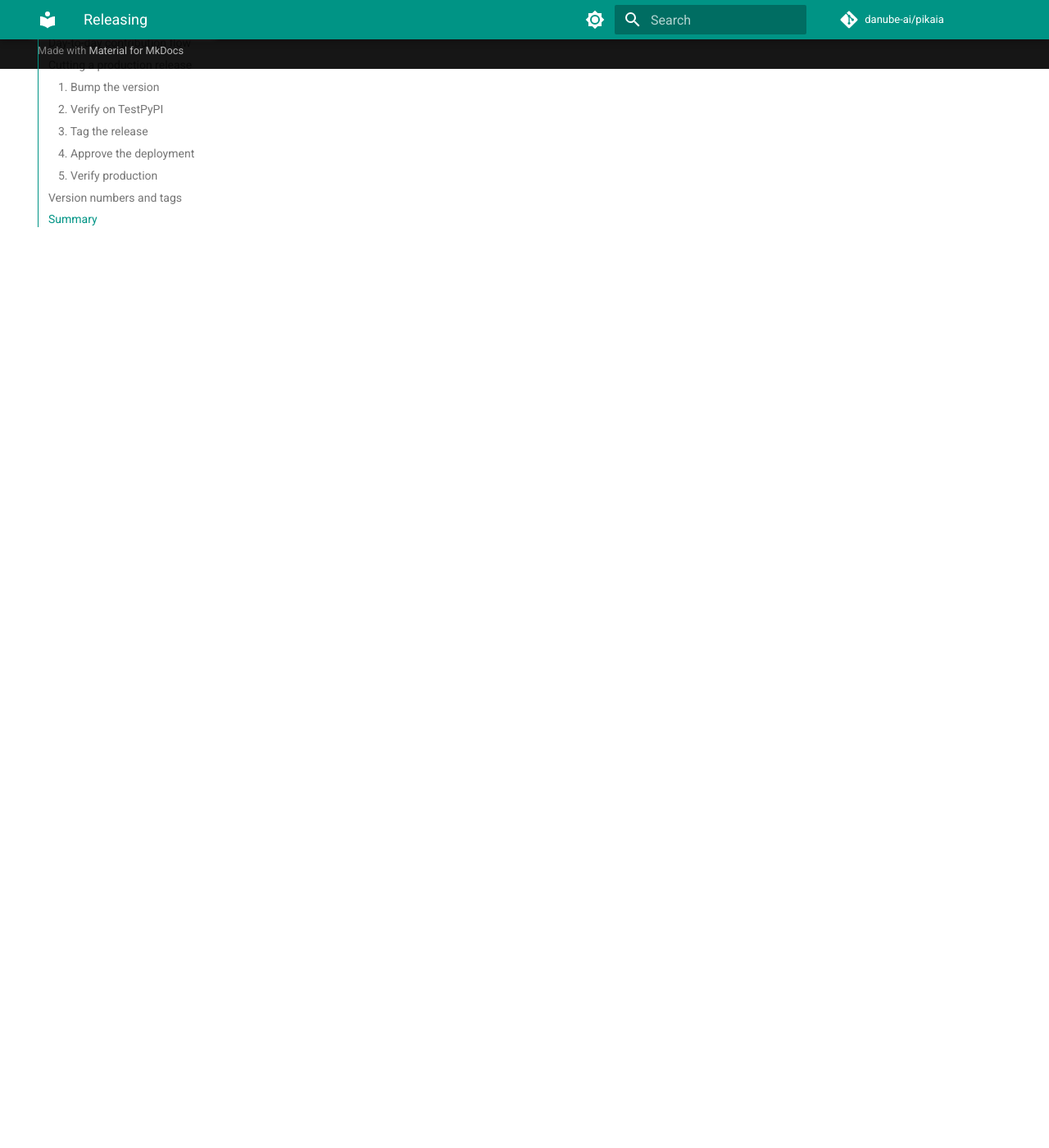
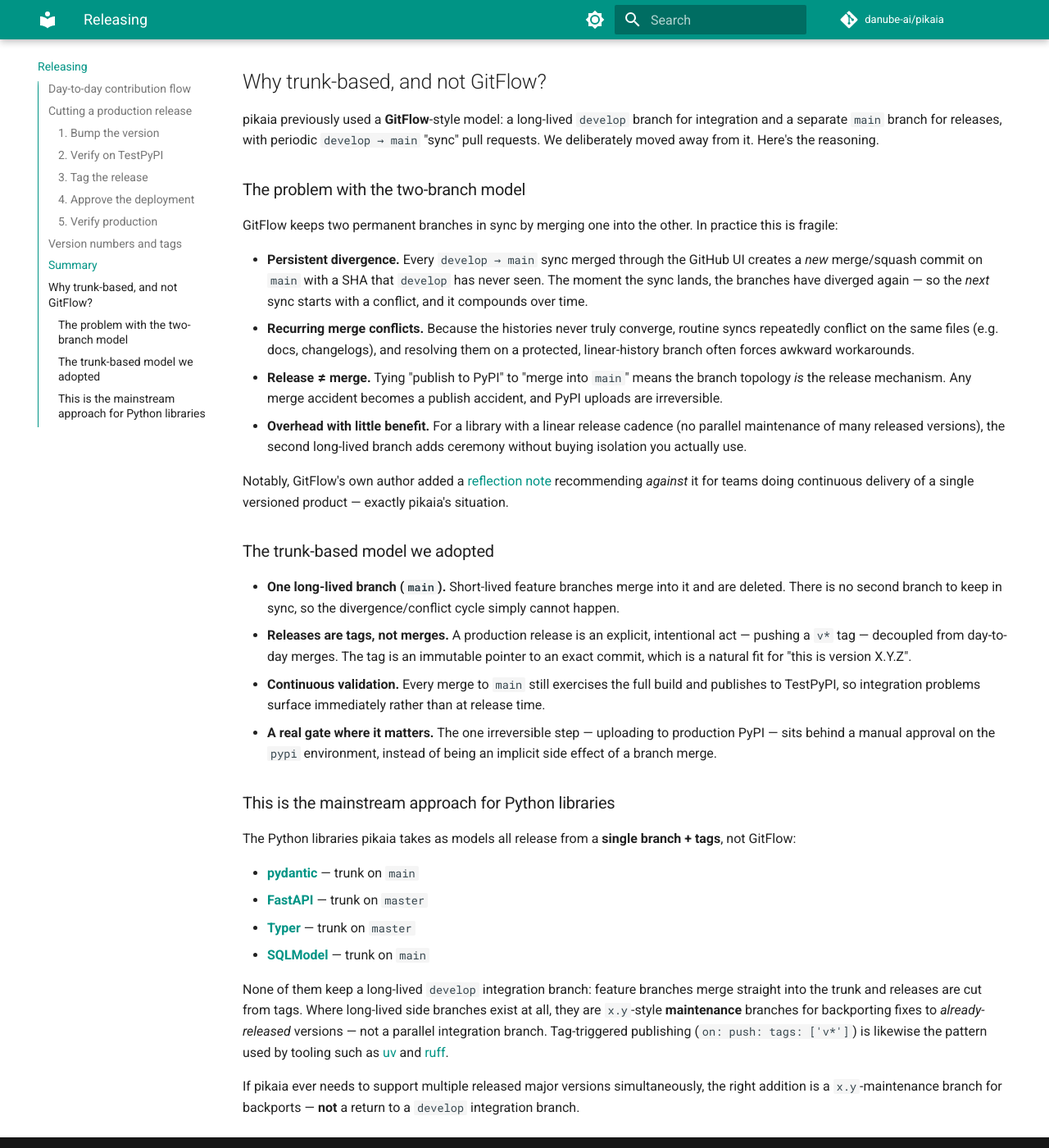
Before and after one commit to danube-ai/pikaia, an MkDocs documentation site: the page built from docs/releasing.md, in a window 1280 px wide and 1400 px high, scrolled down 2623 px. Shown: the whole window at 82% size. Built offline with MkDocs 1.6.1 and Material for MkDocs 9.7.7, drawn with Linux system fonts in a browser that asks for light colours; comment, search, counter and statistics services are not loaded; the version menu is left out.

Commit message:
fix: don't fail Publish on duplicate TestPyPI version; expand release rationale (#35)
* fix: don't fail Publish on duplicate TestPyPI version; expand release rationale

The duplicate-version guard in the build job ran for both indexes, so every
merge to main without a version bump failed the Publish workflow at "Refuse
to publish duplicate version" (0.2.10 already on TestPyPI). Restrict the hard
failure to the production PyPI (tag) path; TestPyPI tolerates re-runs via
skip-existing, so routine merges to main publish cleanly.

Docs: add a "Why trunk-based, and not GitFlow?" section to releasing.md
explaining the divergence/conflict problems of the old two-branch model, the
benefits of single-branch + tag releases, and that this mirrors how major
Python libraries (pydantic, httpx, Flask, requests, uv, ruff) ship.

* docs: cite pikaia's role-model libraries (pydantic, FastAPI, Typer, SQLModel) in trunk rationale

```diff
--- a/docs/releasing.md
+++ b/docs/releasing.md
@@ -98,3 +98,71 @@
 |---|---|---|---|
 | Merge PR to `main` | push to `main` | TestPyPI + `dev` docs | CI (tests) |
 | Push `v*` tag | tag push | PyPI + versioned docs | Manual approval on `pypi` environment |
+
+---
+
+## Why trunk-based, and not GitFlow?
+
+pikaia previously used a **GitFlow**-style model: a long-lived `develop` branch for
+integration and a separate `main` branch for releases, with periodic `develop → main`
+"sync" pull requests. We deliberately moved away from it. Here's the reasoning.
+
+### The problem with the two-branch model
+
+GitFlow keeps two permanent branches in sync by merging one into the other. In
+practice this is fragile:
+
+- **Persistent divergence.** Every `develop → main` sync merged through the GitHub UI
+  creates a *new* merge/squash commit on `main` with a SHA that `develop` has never
+  seen. The moment the sync lands, the branches have diverged again — so the *next*
+  sync starts with a conflict, and it compounds over time.
+- **Recurring merge conflicts.** Because the histories never truly converge, routine
+  syncs repeatedly conflict on the same files (e.g. docs, changelogs), and resolving
+  them on a protected, linear-history branch often forces awkward workarounds.
+- **Release ≠ merge.** Tying "publish to PyPI" to "merge into `main`" means the branch
+  topology *is* the release mechanism. Any merge accident becomes a publish accident,
+  and PyPI uploads are irreversible.
+- **Overhead with little benefit.** For a library with a linear release cadence (no
+  parallel maintenance of many released versions), the second long-lived branch adds
+  ceremony without buying isolation you actually use.
+
+Notably, GitFlow's own author added a
+[reflection note](https://nvie.com/posts/a-successful-git-branching-model/) recommending
+*against* it for teams doing continuous delivery of a single versioned product —
+exactly pikaia's situation.
+
+### The trunk-based model we adopted
+
+- **One long-lived branch (`main`).** Short-lived feature branches merge into it and are
+  deleted. There is no second branch to keep in sync, so the divergence/conflict cycle
+  simply cannot happen.
+- **Releases are tags, not merges.** A production release is an explicit, intentional act
+  — pushing a `v*` tag — decoupled from day-to-day merges. The tag is an immutable
+  pointer to an exact commit, which is a natural fit for "this is version X.Y.Z".
+- **Continuous validation.** Every merge to `main` still exercises the full build and
+  publishes to TestPyPI, so integration problems surface immediately rather than at
+  release time.
+- **A real gate where it matters.** The one irreversible step — uploading to production
+  PyPI — sits behind a manual approval on the `pypi` environment, instead of being an
+  implicit side effect of a branch merge.
+
+### This is the mainstream approach for Python libraries
+
+The Python libraries pikaia takes as models all release from a **single branch + tags**,
+not GitFlow:
+
+- [**pydantic**](https://github.com/pydantic/pydantic) — trunk on `main`
+- [**FastAPI**](https://github.com/fastapi/fastapi) — trunk on `master`
+- [**Typer**](https://github.com/fastapi/typer) — trunk on `master`
+- [**SQLModel**](https://github.com/fastapi/sqlmodel) — trunk on `main`
+
+None of them keep a long-lived `develop` integration branch: feature branches merge
+straight into the trunk and releases are cut from tags. Where long-lived side branches
+exist at all, they are `x.y`-style **maintenance** branches for backporting fixes to
+*already-released* versions — not a parallel integration branch. Tag-triggered publishing
+(`on: push: tags: ['v*']`) is likewise the pattern used by tooling such as
+[uv](https://github.com/astral-sh/uv) and [ruff](https://github.com/astral-sh/ruff).
+
+If pikaia ever needs to support multiple released major versions simultaneously, the
+right addition is a `x.y`-maintenance branch for backports — **not** a return to a
+`develop` integration branch.
```
Also changed, not shown: 1 other file.
